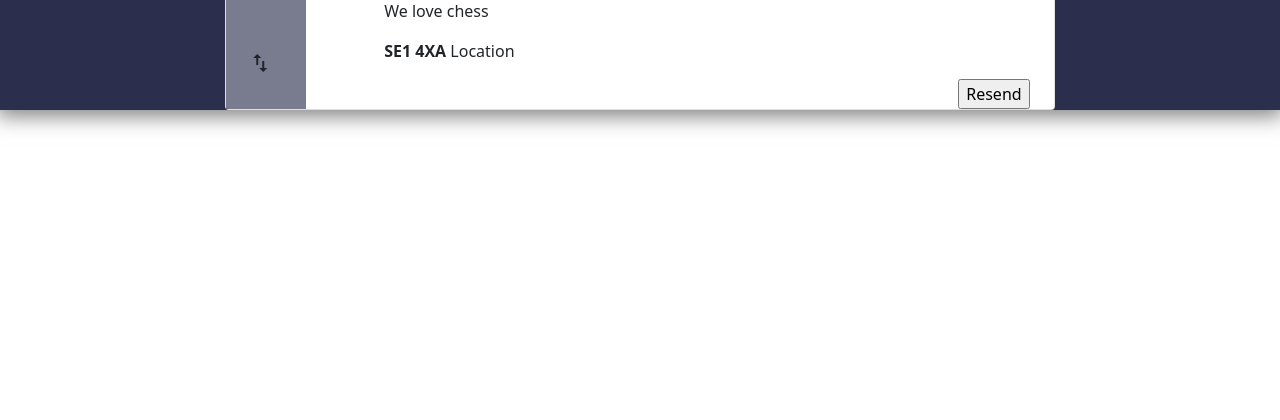
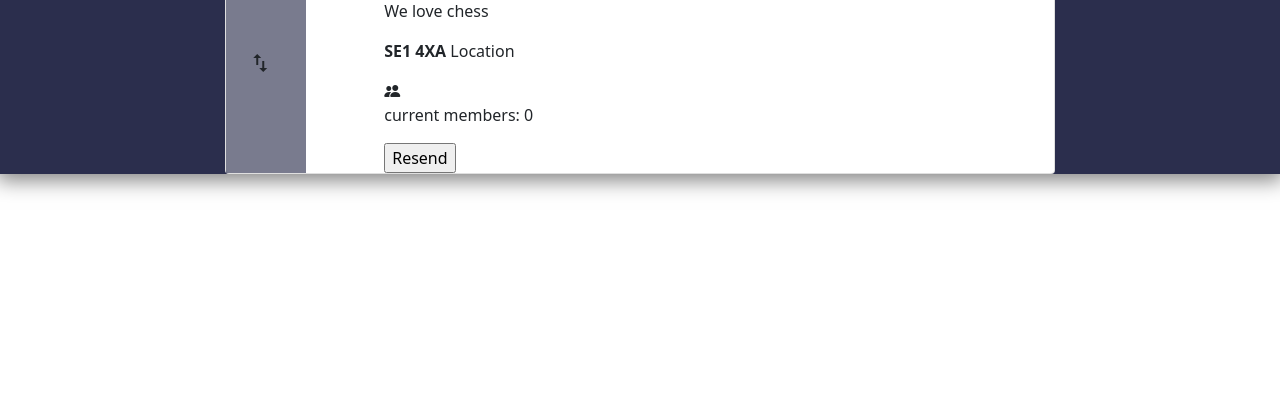
Before and after one commit to darianado/Chess-Management, a Django app: page /club/2 in a window 1280 px wide. Shown: the part 342-762 px from the top of the page. Run offline with Django 3.2, Linux system fonts and the light colour scheme; a user stored in the database is signed in; data comes from the database, SQL or seed files in the repository; parts of the project's set-up code (start-up, migrations or seed data) failed here and were passed over; some libraries are stand-ins or nearby versions.

Commit message:
number of members on club page

```diff
--- a/clubs/templates/partials/club_profile.html
+++ b/clubs/templates/partials/club_profile.html
@@ -6,13 +6,19 @@
 
 <div class="row content">
   <div class="col-12">
-      <p class="profile-bio">{{ club.description}}</p>
+      <p class="profile-bio">
+        {{ club.description}}
+      </p>
       <p class="profile-statistics">
-      <span>
-      <b>{{ club.location}} </b> Location
-      </span>
+        <span>
+        <b>{{ club.location}} </b> Location
+        </span>
       </p>
-      <span class = "float-end">
+      <div>
+        <i class="bi bi-people-fill"></i>
+        <p>current members: {{number_of_members}}</p>
+      </div>
+      <div>
         {%if member_in_club == None %}
             <form action= "{% url 'apply_to_club' club.id %}">
               <input type='submit' value= 'Apply'/>
@@ -26,6 +32,6 @@
               <input type='submit' value= 'Resend'/>
             </form>
         {% endif %}
-      </span>
+      </div>
   </div>
 </div>
--- a/clubs/templates/show_club.html
+++ b/clubs/templates/show_club.html
@@ -71,11 +71,9 @@
 <div class="container">
   <div class="row">
 
-
       <div class="col-2" >
         {% include 'partials/side-bar.html' %}
       </div>
-
 
 
     <div class="col-10">
@@ -83,9 +81,6 @@
          {% include 'partials/club_profile.html' %}
       </div>
     </div>
-
-
-
 
   </div>
 </div>
--- a/clubs/views.py
+++ b/clubs/views.py
@@ -51,8 +51,9 @@ def show_club(request, club_id):
     except ObjectDoesNotExist:
             return redirect('club_list')
     else:
+        nr_memb = Members.objects.filter(club=club).exclude(role=4).count()
         return render(request,'show_club.html',
-                {'club': club, 'member_in_club': member_in_club})
+                {'club': club, 'member_in_club': member_in_club, 'number_of_members':nr_memb})
 
 def show_applicants(request, club_id):
     try:
@@ -198,13 +199,13 @@ def member_kick(request,member_id):
 def deny_applicant(request, membership_id):
     c_id=Members.objects.get(id=membership_id).club.id
     Members.objects.get(id=membership_id).denyApplicant()
-    action = Events.objects.create(club=Members.objects.get(id=member_id).club, user=Members.objects.get(id=member_id).user, action = 3)
+#  action = Events.objects.create(club=Members.objects.get(id=membership_id).club, user=Members.objects.get(id=membership_id).user, action = 3)
     return redirect('show_club', club_id = c_id)
 
 def accept_applicant(request, membership_id):
     c_id=Members.objects.get(id=membership_id).club.id
     Members.objects.get(id=membership_id).acceptApplicant()
-    action = Events.objects.create(club=Members.objects.get(id=member_id).club, user=Members.objects.get(id=member_id).user, action = 1)
+    # action = Events.objects.create(club=Members.objects.get(id=membership_id).club, user=Members.objects.get(id=membership_id).user, action = 1)
     return redirect('show_club', club_id= c_id)
 
 def events_list(request):
```
Also changed, not shown: static/images/members-icon.png (added).
